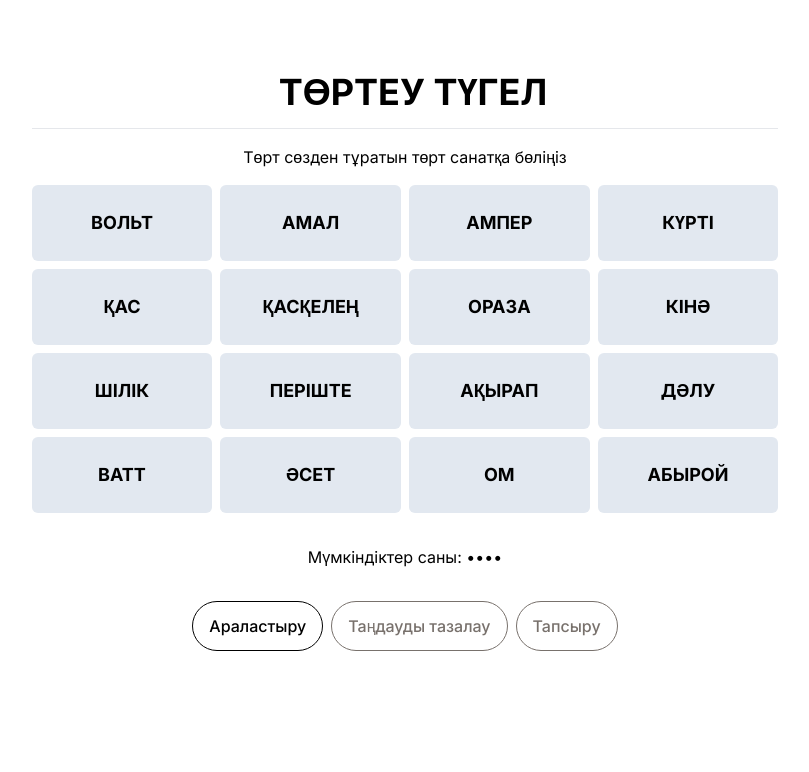
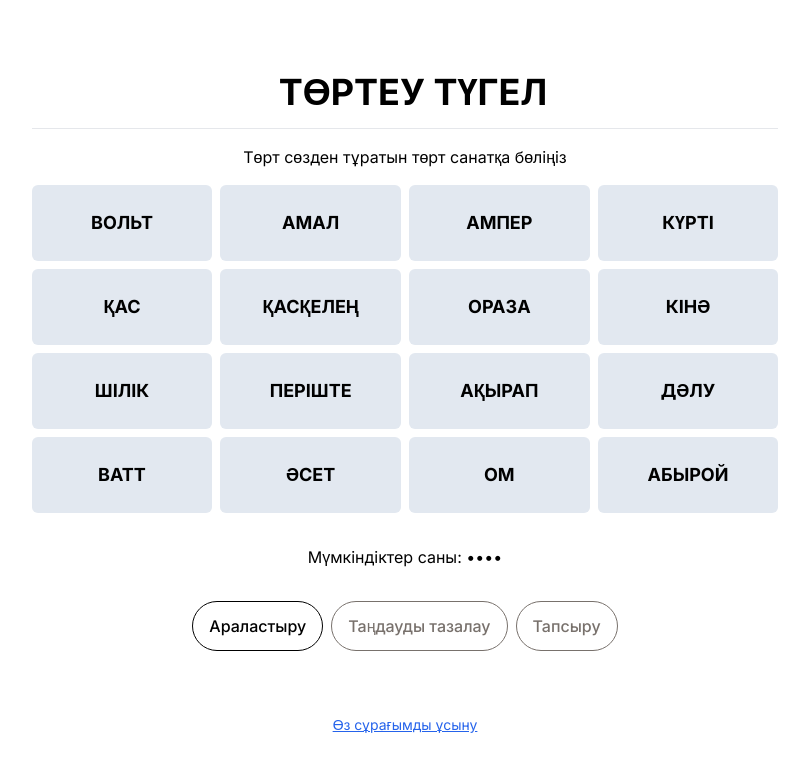
Before and after one commit to daniyarmukhanov/torteu-tugel, a Next.js app: page / in a window 1280 px wide. Shown: the top 772 px of the page, without its empty margins (235-1044 px from the left). Built offline with nearby package versions, Linux system fonts and the light colour scheme.

Commit message:
Add footer link to submit custom question

```diff
--- a/app/page.tsx
+++ b/app/page.tsx
@@ -151,6 +151,16 @@
           {mistakesRemaining > 0 ? Array(mistakesRemaining).fill("•") : ""}
         </h2>
         {renderControlButtons()}
+        <footer className="mt-4 mb-8 text-center text-sm">
+          <a
+            href="https://forms.gle/YZ4FnMMSrRDFbJ1w8"
+            target="_blank"
+            rel="noopener noreferrer"
+            className="text-blue-600 underline"
+          >
+            Өз сұрағымды ұсыну
+          </a>
+        </footer>
       </div>
       <GameWonModal
         isOpen={showGameWonModal}
```
